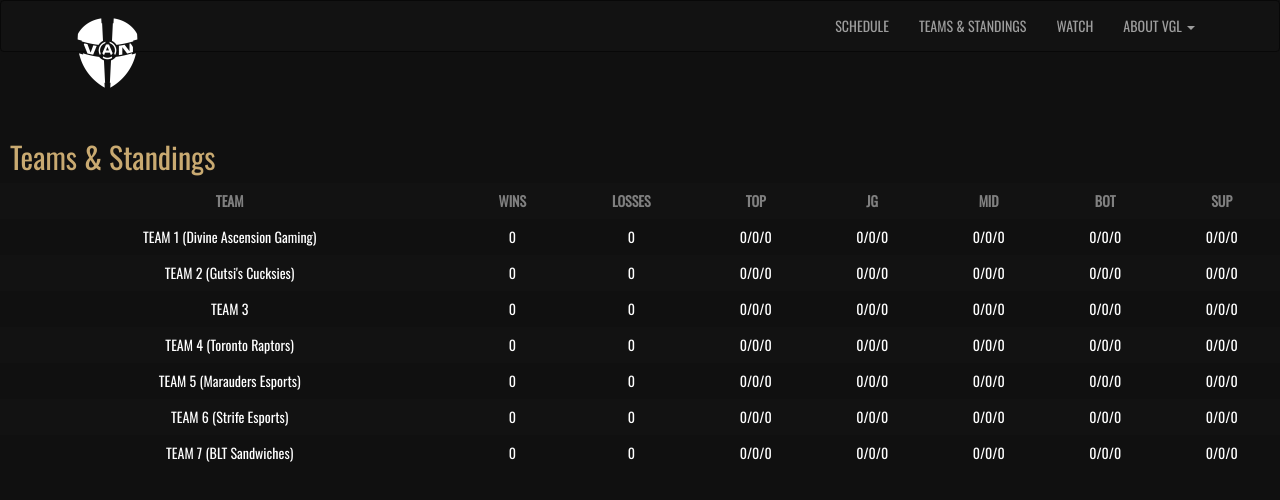
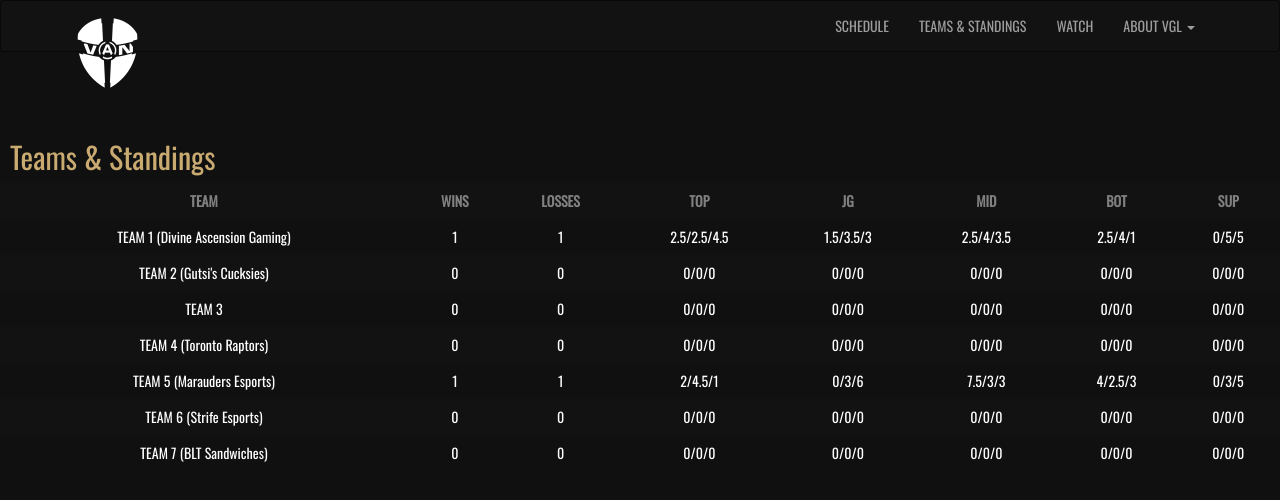
Before and after one commit to dawong8/vangamingleague, a React (Create React App) app: page /teams in a window 1280 px wide. Shown: the top 500 px of the page. Built offline with nearby package versions, Linux system fonts and the light colour scheme.

Commit message:
stats added

```diff
--- a/src/teams.js
+++ b/src/teams.js
@@ -21,13 +21,13 @@
 			  </tr>
 			  <tr>
 			    <td>TEAM 1 (Divine Ascension Gaming)</td>
-			    <td> 0</td>
-			    <td> 0</td>
-			    <td> 0/0/0</td>
-			    <td> 0/0/0</td>
-			    <td> 0/0/0</td>
-			    <td> 0/0/0</td>
-			    <td> 0/0/0</td>
+			    <td> 1</td>
+			    <td> 1</td>
+			    <td> 2.5/2.5/4.5</td>
+			    <td> 1.5/3.5/3</td>
+			    <td> 2.5/4/3.5</td>
+			    <td> 2.5/4/1</td>
+			    <td> 0/5/5</td>
 
 
 			  </tr>
@@ -66,13 +66,13 @@
 			  </tr>
 			  <tr>
 			    <td>TEAM 5 (Marauders Esports)</td>
-			    <td> 0</td>
-			    <td> 0</td>
-			    <td> 0/0/0</td>
-			    <td> 0/0/0</td>
-			    <td> 0/0/0</td>
-			    <td> 0/0/0</td>
-			    <td> 0/0/0</td>
+			    <td> 1</td>
+			    <td> 1</td>
+			    <td> 2/4.5/1</td>
+			    <td> 0/3/6</td>
+			    <td> 7.5/3/3</td>
+			    <td> 4/2.5/3</td>
+			    <td> 0/3/5</td>
 
 			  </tr>
 			  <tr>
```
